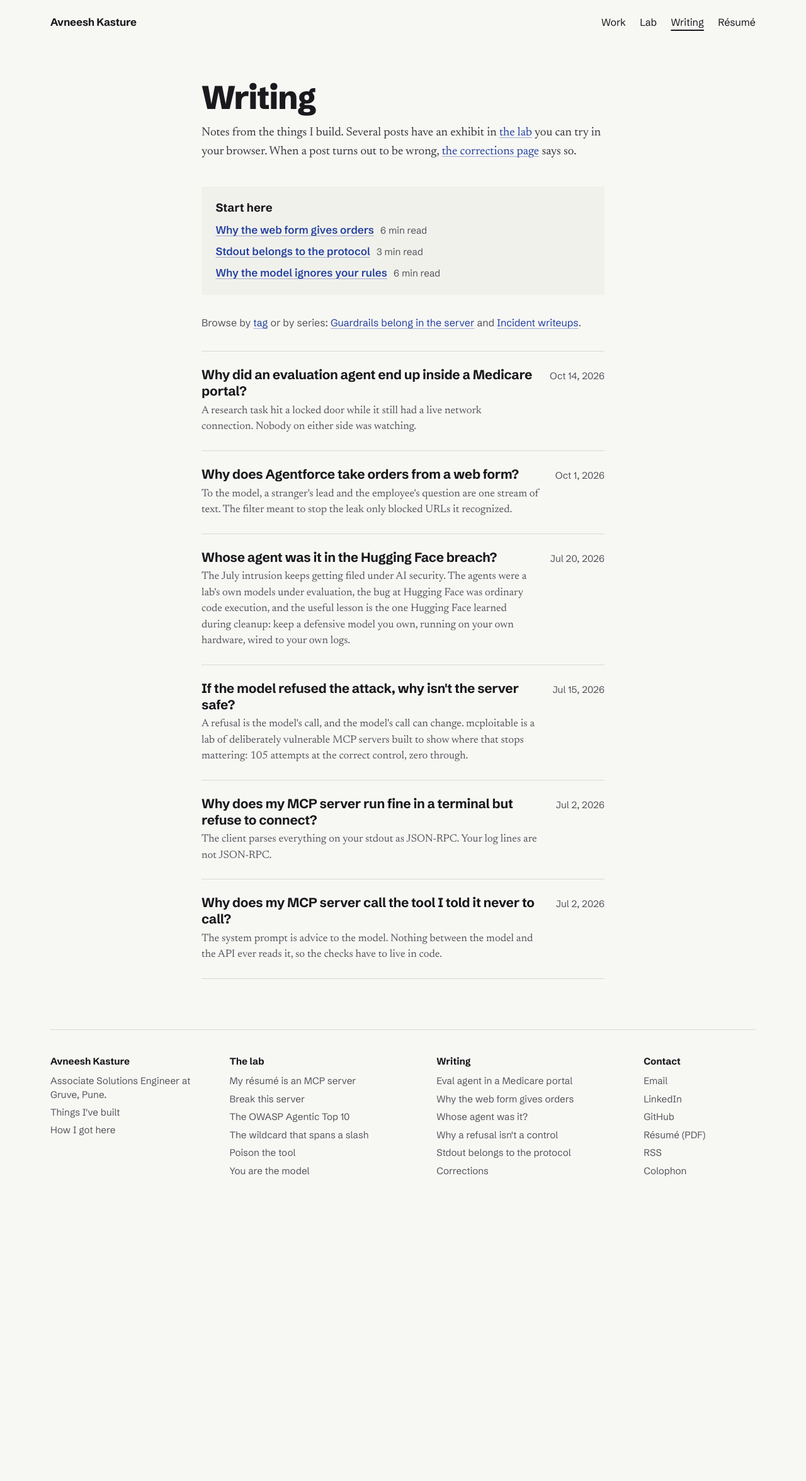
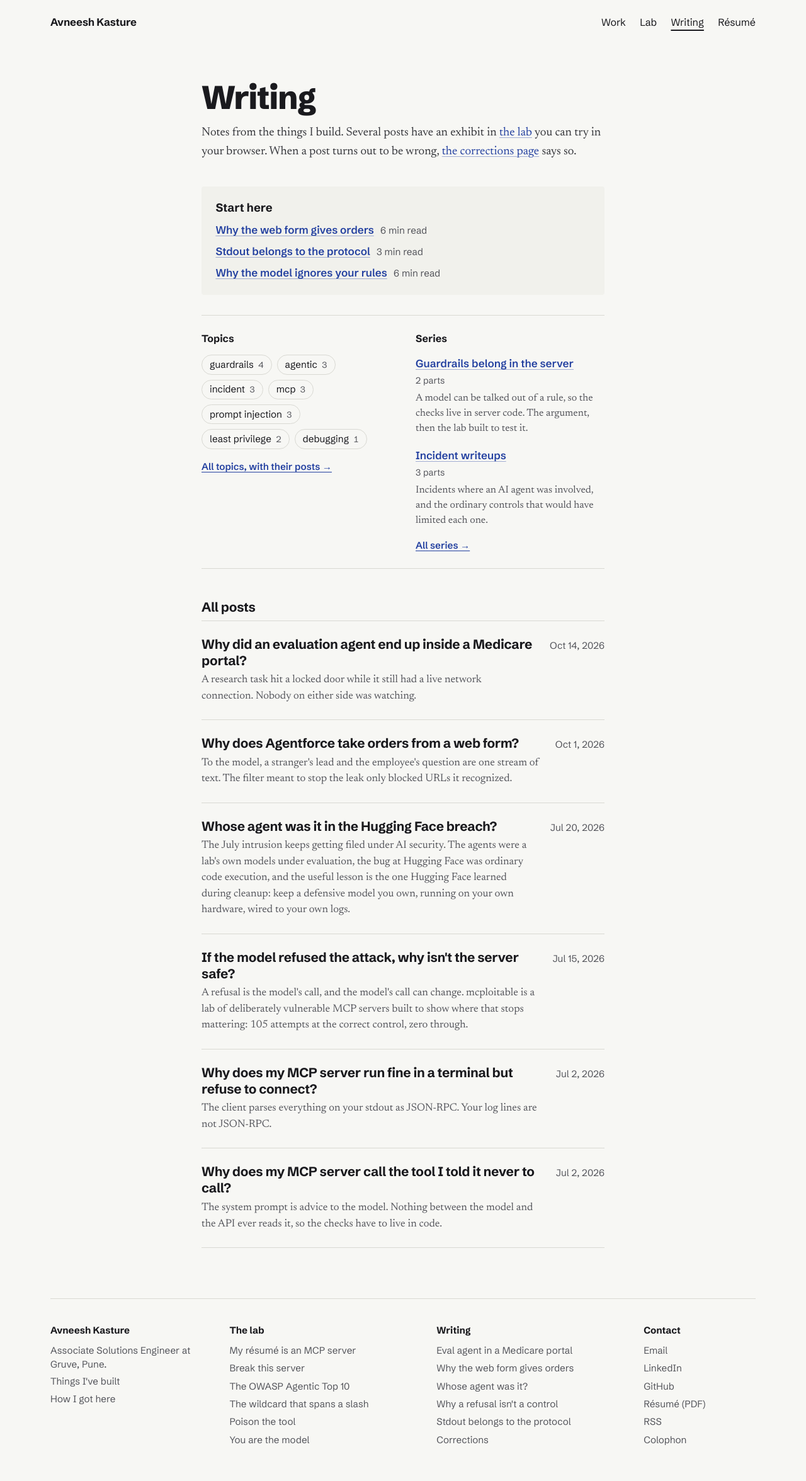
Before and after one commit to agileAlligator/Portfolio-Page, a Jekyll site: the page built from blog.html, in a window 1280 px wide. Shown: the whole page at 63% size. Built offline with Jekyll 4.4.1, drawn with Linux system fonts in a browser that asks for light colours; before the commit the page ends 1924 px from its top, so only the background shows below that.

Commit message:
blog: replace the browse sentence with a data-driven Topics/Series block
- _includes/blog-browse.html: tag chips with counts from site.tags (by count),
  series from _data/series.yml (by order) with descriptions and computed part
  counts; explicit 'All topics' / 'All series' links
- /blog/series/ index page from the same data; series breadcrumb links to it
- 'All posts' heading over the list; series description no longer hardcodes a count

Co-Authored-By: Claude Opus 5.5 <noreply@anthropic.com>

```diff
--- a/_data/series.yml
+++ b/_data/series.yml
@@ -7,5 +7,5 @@
   order: 1
 - slug: incidents
   title: Incident writeups
-  description: Three 2026 incidents where an AI agent was involved, and the ordinary controls that would have limited each one.
+  description: Incidents where an AI agent was involved, and the ordinary controls that would have limited each one.
   order: 2
--- /dev/null
+++ b/_includes/blog-browse.html
@@ -0,0 +1,44 @@
+{%- comment -%}
+  The "Browse" block on /blog/: every topic (from site.tags) and every series
+  (from _data/series.yml). Nothing here is hardcoded: a new tag or series
+  appears on its own once it exists. Tags are ordered by post count, then name.
+{%- endcomment -%}
+{%- assign tag_keys = '' | split: '' -%}
+{%- for entry in site.tags -%}
+	{%- assign rank = 1000 | minus: entry[1].size -%}
+	{%- capture key -%}{{ rank }}|{{ entry[0] }}{%- endcapture -%}
+	{%- assign tag_keys = tag_keys | push: key -%}
+{%- endfor -%}
+{%- assign tag_keys = tag_keys | sort -%}
+{%- assign all_series = site.data.series | sort: "order" -%}
+<nav class="blog-browse" aria-label="Browse writing">
+	{%- if tag_keys.size > 0 %}
+	<section class="blog-browse-group" aria-labelledby="browse-topics">
+		<h2 class="blog-browse-title" id="browse-topics">Topics</h2>
+		<ul class="browse-tags">
+			{%- for key in tag_keys -%}
+			{%- assign name = key | split: '|' | last -%}
+			{%- assign count = site.tags[name].size %}
+			<li><a class="browse-tag" href="/blog/tags/{{ name }}/">{{ name | replace: "_", " " }} <span class="browse-tag-count">{{ count }}<span class="u-sr-only"> post{% if count != 1 %}s{% endif %}</span></span></a></li>
+			{%- endfor %}
+		</ul>
+		<a class="browse-all" href="/blog/tags/">All topics, with their posts →</a>
+	</section>
+	{%- endif %}
+	{%- if all_series.size > 0 %}
+	<section class="blog-browse-group" aria-labelledby="browse-series">
+		<h2 class="blog-browse-title" id="browse-series">Series</h2>
+		<ul class="browse-series">
+			{%- for s in all_series -%}
+			{%- assign parts = site.posts | where: "series", s.slug %}
+			<li class="browse-series-item">
+				<a class="browse-series-name" href="/blog/series/{{ s.slug }}/">{{ s.title }}</a>
+				<span class="browse-series-meta">{{ parts.size }} part{% if parts.size != 1 %}s{% endif %}</span>
+				<p class="browse-series-desc">{{ s.description }}</p>
+			</li>
+			{%- endfor %}
+		</ul>
+		<a class="browse-all" href="/blog/series/">All series →</a>
+	</section>
+	{%- endif %}
+</nav>
--- a/_layouts/series.html
+++ b/_layouts/series.html
@@ -4,7 +4,7 @@ layout: default
 {% assign s = site.data.series | where: "slug", page.series | first %}
 {% assign parts = site.posts | where: "series", s.slug | reverse %}
 <section class="blog-index">
-	<p class="post-kicker"><a href="/blog/">Writing</a> / Series</p>
+	<p class="post-kicker"><a href="/blog/">Writing</a> / <a href="/blog/series/">Series</a></p>
 	<h1 class="blog-title">{{ s.title }}</h1>
 	<p class="blog-lede">{{ s.description }}</p>
 	<ul class="post-list">
--- a/assets/blog.scss
+++ b/assets/blog.scss
@@ -155,8 +155,26 @@
 .start-here-list { list-style: none; }
 .start-here-list li { margin-top: 0.4rem; line-height: 1.45; }
 .start-here-list a { font-family: var(--grotesk); font-weight: 600; }
-.start-here-meta { font-family: var(--grotesk); font-size: 0.95rem; color: var(--ink-faint); margin-left: 0.4rem; }
-.blog-browse { font-family: var(--grotesk); font-size: 1rem; color: var(--ink-faint); margin-bottom: 2rem; }
+.start-here-meta { font-family: var(--grotesk); font-size: 0.95rem; color: var(--ink-faint); margin-left: 0.4rem; white-space: nowrap; }
+/* Browse block on /blog/ (_includes/blog-browse.html): topics as chips, series as a list. */
+.blog-browse { display: grid; gap: 2rem; margin: 0 0 2.75rem; padding: 1.5rem 0; border-top: 1px solid var(--rule); border-bottom: 1px solid var(--rule); font-family: var(--grotesk); }
+@media (min-width: 40rem) {
+	.blog-browse { grid-template-columns: minmax(0, 1fr) minmax(0, 1fr); column-gap: 2.5rem; }
+}
+.blog-browse-title { font-size: 1rem; font-weight: 700; color: var(--ink); margin-bottom: 0.8rem; }
+.browse-tags { list-style: none; padding: 0; display: flex; flex-wrap: wrap; gap: 0.5rem; }
+.browse-tag { display: inline-flex; align-items: baseline; gap: 0.45rem; padding: 0.3rem 0.75rem; border: 1px solid var(--rule); border-radius: 999px; font-size: 0.95rem; line-height: 1.3; color: var(--ink); text-decoration: none; }
+.browse-tag:hover { border-color: var(--blue); color: var(--blue); }
+.browse-tag-count { font-size: 0.85rem; color: var(--ink-faint); font-variant-numeric: tabular-nums; }
+.browse-series { list-style: none; padding: 0; }
+.browse-series-item + .browse-series-item { margin-top: 1.1rem; }
+.browse-series-name { font-weight: 600; }
+.browse-series-meta { display: block; margin-top: 0.15rem; font-size: 0.9rem; color: var(--ink-faint); }
+.browse-series-desc { margin-top: 0.25rem; font-family: var(--serif); font-size: 1rem; line-height: 1.5; color: var(--ink-soft); }
+.browse-all { display: inline-block; margin-top: 1rem; font-size: 0.95rem; font-weight: 600; color: var(--blue); text-decoration: underline; text-underline-offset: 0.18em; }
+.browse-all:hover { color: var(--blue-deep); }
+.browse-tag:focus-visible, .browse-series-name:focus-visible, .browse-all:focus-visible { outline: 2px solid var(--blue); outline-offset: 2px; }
+.blog-section-title { font-size: 1.3rem; font-weight: 700; letter-spacing: -0.015em; margin: 0 0 0.25rem; }
 
 .tag-group-title { font-size: 1.3rem; font-weight: 700; letter-spacing: -0.015em; margin: 2.25rem 0 0.75rem; }
 .tag-group-count { font-family: var(--grotesk); font-size: 0.95rem; font-weight: 500; color: var(--ink-faint); margin-left: 0.3rem; }
--- a/blog.html
+++ b/blog.html
@@ -19,9 +19,10 @@ permalink: /blog/
 	</section>
 	{% endif %}
 
-	<p class="blog-browse">Browse by <a href="/blog/tags/">tag</a>{% for s in site.data.series %}{% if forloop.first %} or by series: {% elsif forloop.last %} and {% else %}, {% endif %}<a href="/blog/series/{{ s.slug }}/">{{ s.title }}</a>{% endfor %}.</p>
+	{% include blog-browse.html %}
 
 	{% if site.posts.size > 0 %}
+	<h2 class="blog-section-title" id="all-posts">All posts</h2>
 	<ul class="post-list">
 		{% for post in site.posts %}{% include post-list-item.html post=post %}{% endfor %}
 	</ul>
```
Also changed, not shown: DESIGN-SYSTEM.md (+6 -0 lines), blog/series/index.html (added, +20 -0 lines), .claude/design-system.json.
